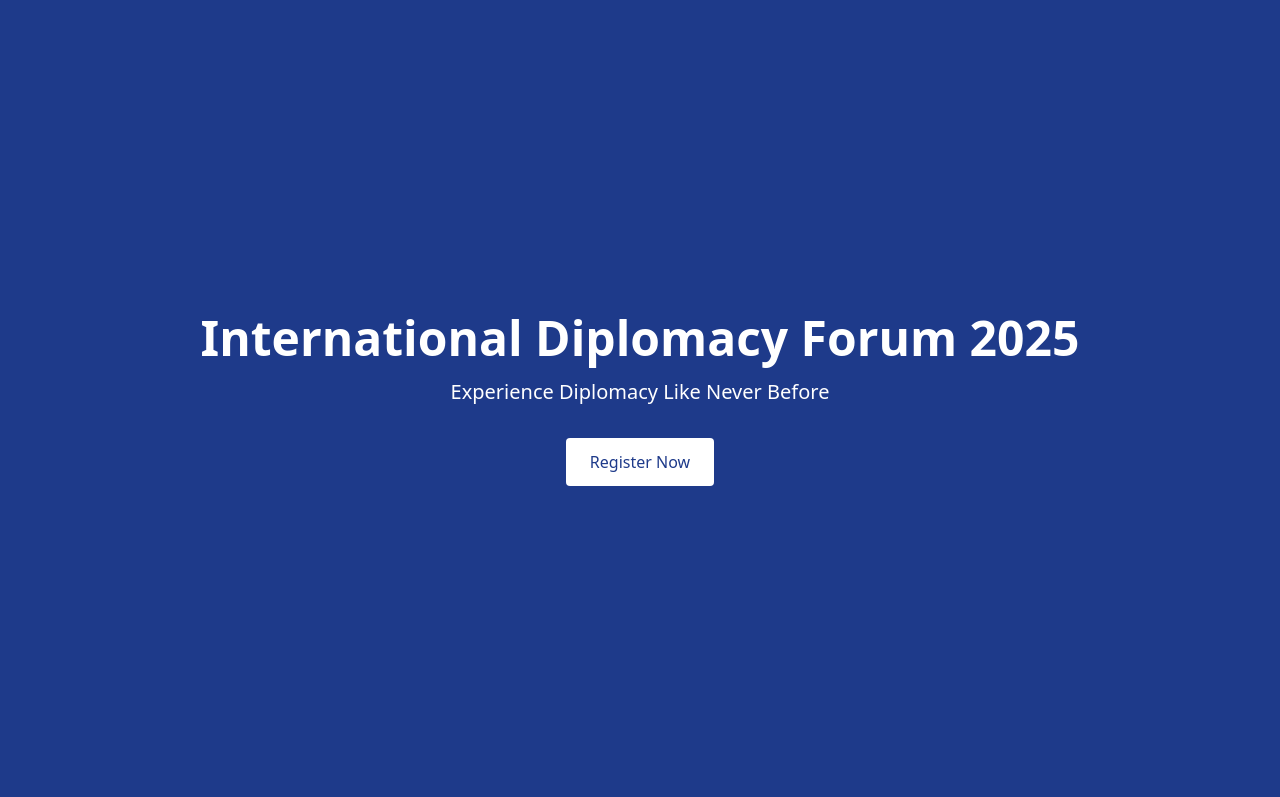
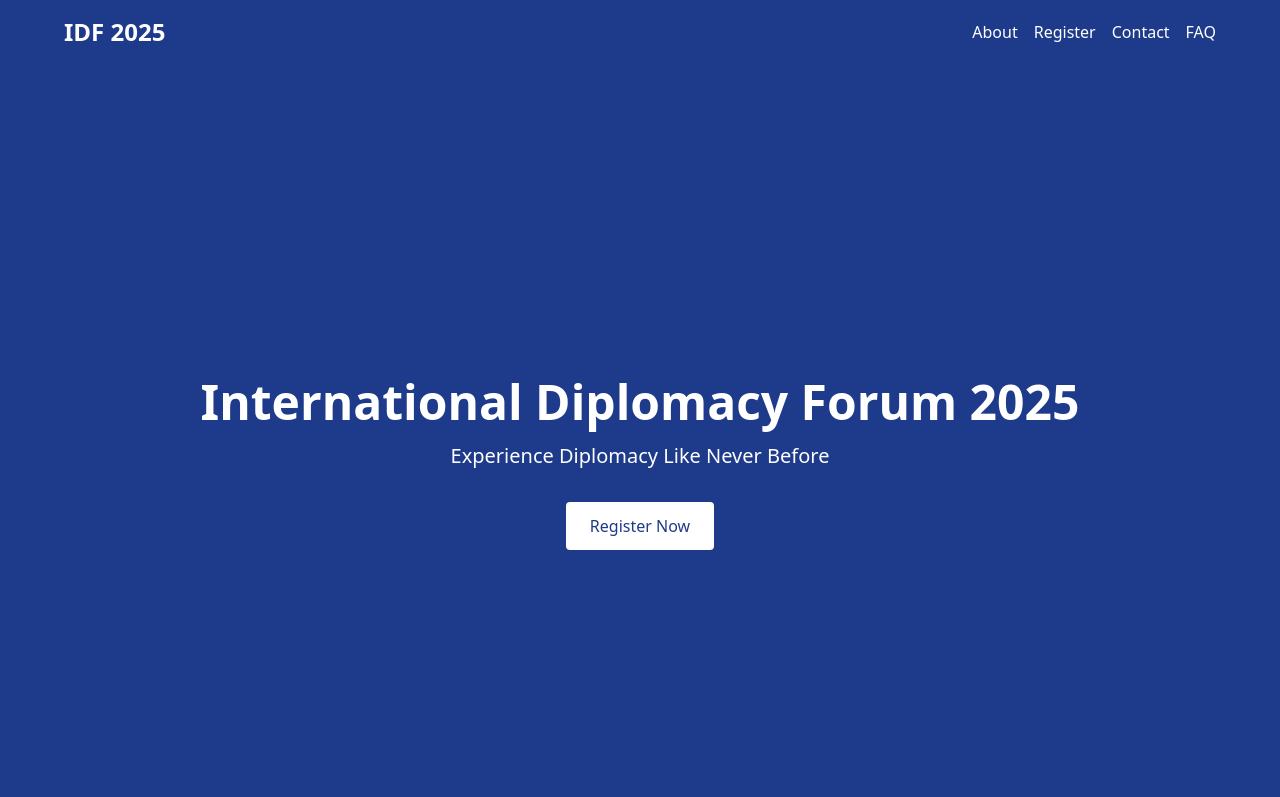
Before and after one commit to Awinner4764/idf, a plain HTML site: page frontend/index.html in a window 1280 px wide. Shown: the top 797 px of the page. Drawn offline with nearby package versions, Linux system fonts and the light colour scheme.

Commit message:
nav added

```diff
--- a/frontend/index.html
+++ b/frontend/index.html
@@ -4,9 +4,23 @@
   <meta charset="UTF-8" />
   <meta name="viewport" content="width=device-width, initial-scale=1.0" />
   <title>International Diplomacy Forum</title>
+  <link rel="stylesheet" href="styles.css">
   <script src="https://cdn.tailwindcss.com"></script>
 </head>
 <body class="bg-white text-gray-800">
+
+  <!-- Navigation Bar -->
+   <header class="bg-blue-900 text-white p-4">
+    <nav class="flex justify-between items-center max-w-6xl mx-auto">
+      <div class="text-2xl font-bold">IDF 2025</div>
+      <ul class="flex space-x-4">
+        <li><a href="#about" class="hover:text-blue-300">About</a></li>
+        <li><a href="#register" class="hover:text-blue-300">Register</a></li>
+        <li><a href="#contact" class="hover:text-blue-300">Contact</a></li>
+        <li><a href="#faq" class="hover:text-blue-300">FAQ</a></li>
+      </ul>
+    </nav>
+    </header>
 
   <!-- Hero Section -->
   <section class="min-h-screen flex flex-col justify-center items-center bg-blue-900 text-white text-center">
--- a/frontend/styles.css
+++ b/frontend/styles.css
@@ -2,6 +2,11 @@
 body {
   background-color: #F7FAFC; /* Light gray background */
   color: #2D3748; /* Dark gray text */
+}
+
+.navigation-bar {
+  background-color: #2B6CB0; /* Blue background */
+  color: white;
 }
 
 .hero-section {
```
